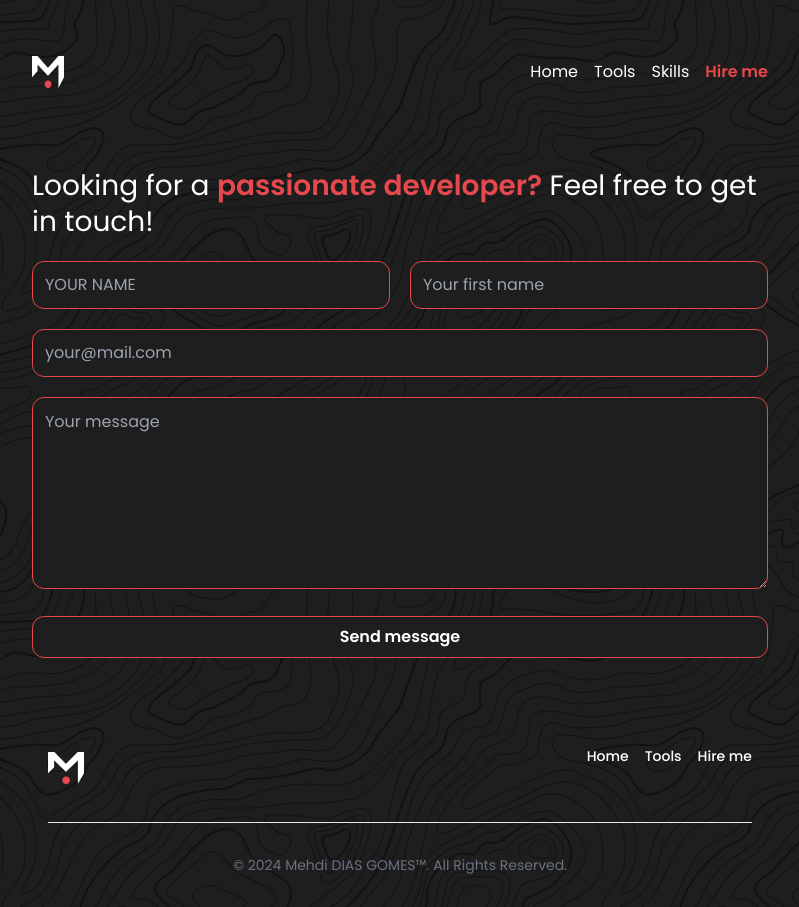
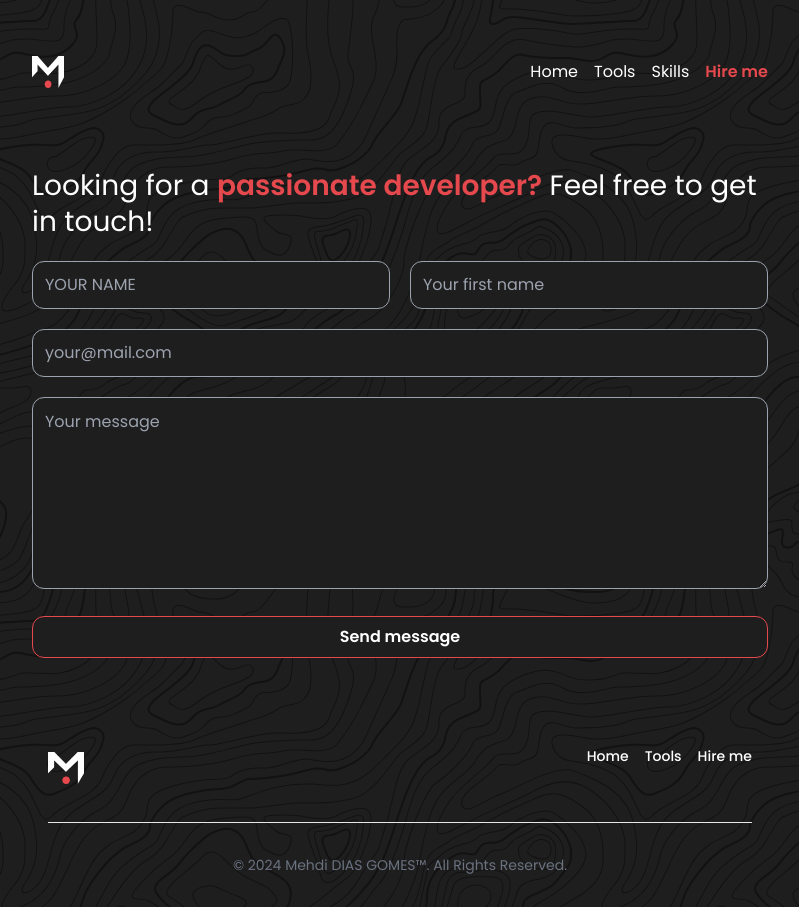
Before and after one commit to MehdiDiasGomes/My-portfolio, a Vue app: page /hire in a window 1280 px wide. Shown: the whole page, without its empty margins (240-1039 px from the left). Built offline with nearby package versions, Linux system fonts and the light colour scheme.

Commit message:
💄 Ui(app): edit border color of input

```diff
--- a/src/pages/hire.vue
+++ b/src/pages/hire.vue
@@ -4,17 +4,17 @@
                 developer?</span> Feel free to get in touch!</h2>
         <div class="flex sm:flex-row max-sm:flex-col items-center gap-5">
             <input v-model="name" type="text" placeholder="Your name" name="name"
-                class="w-full uppercase h-12 p-3 border text-white border-[#E5484D] bg-[#1E1E1E] rounded-xl focus:outline-none focus:border-[#E5484D] focus:ring-2 focus:ring-[#E5484D]">
+                class="w-full uppercase h-12 p-3 border text-white border-gray-400 bg-[#1E1E1E] rounded-xl focus:outline-none focus:border-[#E5484D] focus:ring-2 focus:ring-[#E5484D]">
             <input v-model="firstname" type="text" placeholder="Your first name" name="firstname"
-                class="w-full h-12 p-3 border text-white border-[#E5484D] bg-[#1E1E1E] rounded-xl focus:outline-none focus:border-[#E5484D] focus:ring-2 focus:ring-[#E5484D]">
+                class="w-full h-12 p-3 border text-white border-gray-400 bg-[#1E1E1E] rounded-xl focus:outline-none focus:border-[#E5484D] focus:ring-2 focus:ring-[#E5484D]">
         </div>
         <div>
             <input v-model="email" type="email" placeholder="your@mail.com" name="email"
-                class="w-full h-12 p-3 border text-white border-[#E5484D] bg-[#1E1E1E] rounded-xl focus:outline-none focus:border-[#E5484D] focus:ring-2 focus:ring-[#E5484D]">
+                class="w-full h-12 p-3 border text-white border-gray-400 bg-[#1E1E1E] rounded-xl focus:outline-none focus:border-[#E5484D] focus:ring-2 focus:ring-[#E5484D]">
         </div>
         <div>
             <textarea v-model="textarea" name="textarea" id="textarea" placeholder="Your message"
-                class="resize-y w-full h-48 p-3 border text-white border-[#E5484D] bg-[#1E1E1E] rounded-xl focus:outline-none focus:border-[#E5484D] focus:ring-2 focus:ring-[#E5484D]"></textarea>
+                class="resize-y w-full h-48 p-3 border text-white border-gray-400 bg-[#1E1E1E] rounded-xl focus:outline-none focus:border-[#E5484D] focus:ring-2 focus:ring-[#E5484D]"></textarea>
         </div>
         <button type="submit"
             class="relative group overflow-hidden bg-[#1E1E1E] text-white font-bold py-2 px-6 rounded-xl border border-[#E5484D] transition duration-500 ease-in-out focus:outline-none">
```
